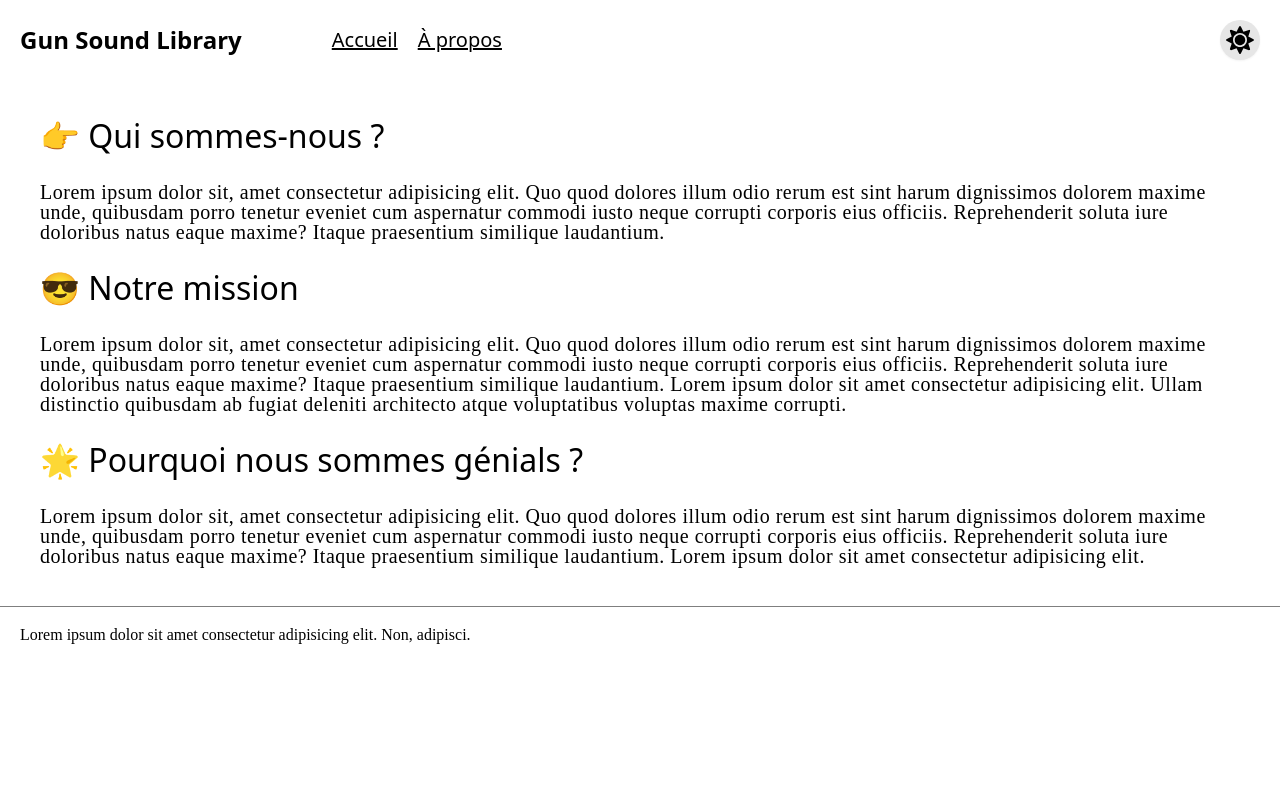
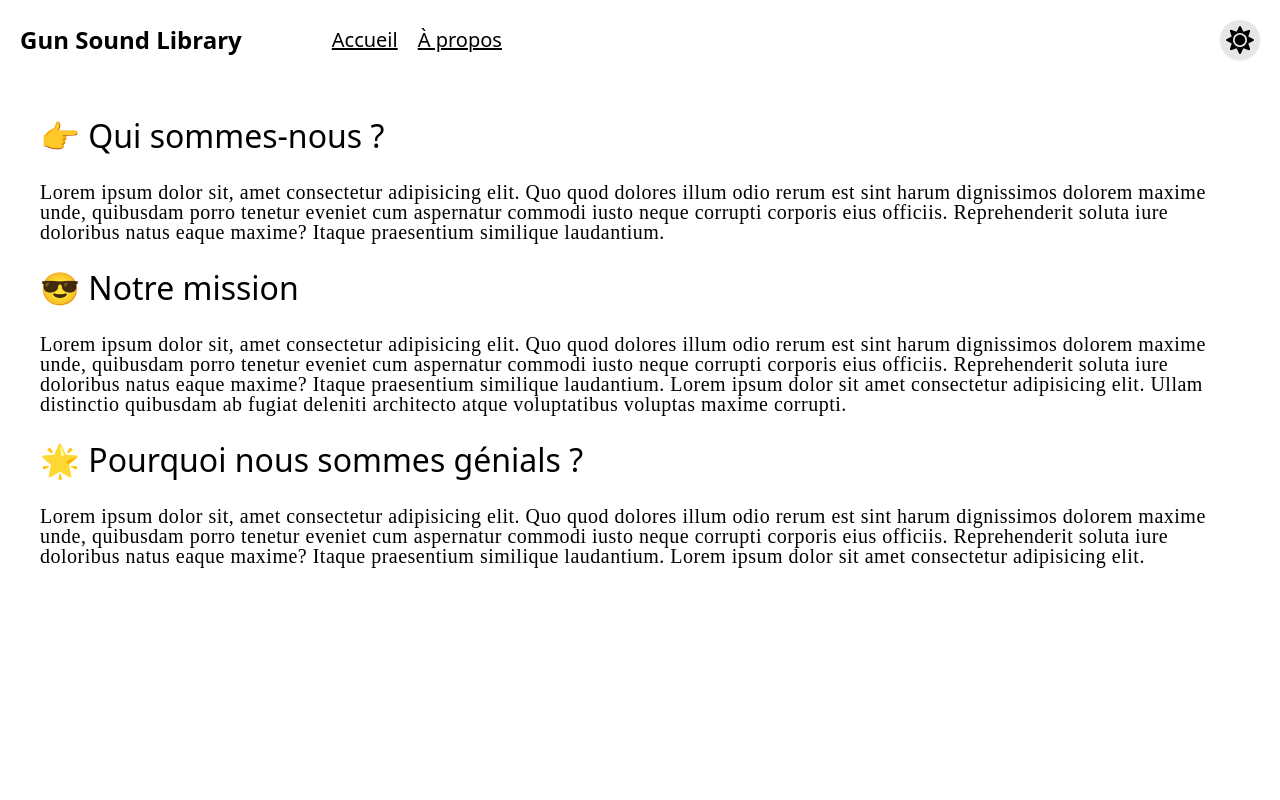
Before and after one commit to Kosmik56/gun-sound-library, a React (Vite) app: page /About in a window 1280 px wide. Shown: the top 800 px of the page. Built offline with nearby package versions, Linux system fonts and the light colour scheme.

Commit message:
added minimal height to about page

```diff
--- a/src/pages/About.jsx
+++ b/src/pages/About.jsx
@@ -16,7 +16,7 @@ export default function About() {
   const paragraph_style = "my-[30px] text-[20px] tracking-wide text-pretty";
 
   return (
-    <main className="px-[40px] my-[40px]">
+    <main className="min-h-screen px-[40px] my-[40px]">
       <h2 className={header_style}>👉 Qui sommes-nous ?</h2>
       <p className={paragraph_style}>Lorem ipsum dolor sit, amet consectetur adipisicing elit. Quo quod dolores illum odio rerum est sint harum dignissimos dolorem maxime unde, quibusdam porro tenetur eveniet cum aspernatur commodi iusto neque corrupti corporis eius officiis. Reprehenderit soluta iure doloribus natus eaque maxime? Itaque praesentium similique laudantium.</p>
       <h2 className={header_style}>😎 Notre mission</h2>
```
